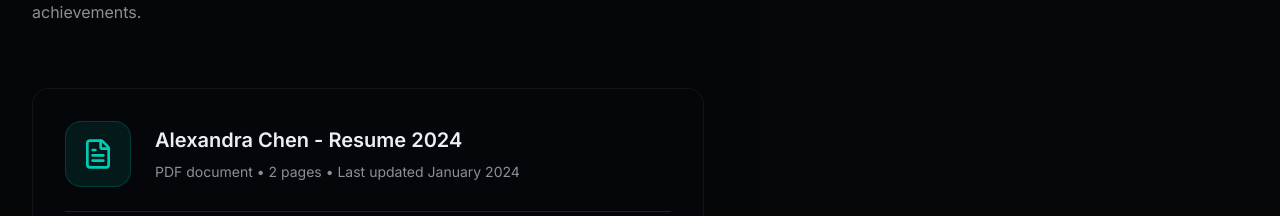
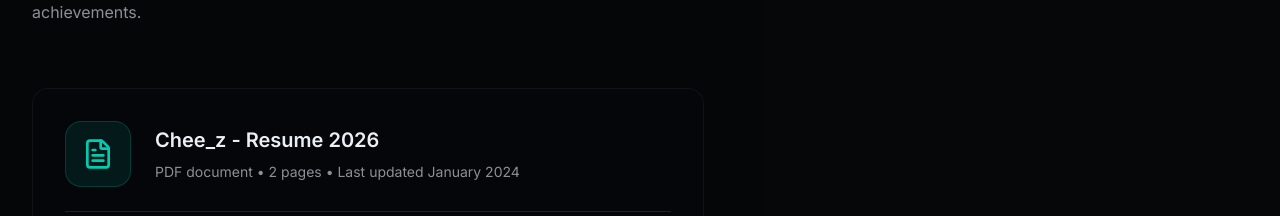
Before and after one commit to prasanjit-dey-ux/cheez-visual-designer, a Next.js app: page / in a window 1280 px wide. Shown: the part 4947-5163 px from the top of the page. Built offline with nearby package versions, Linux system fonts and the light colour scheme; a web font is replaced by a local one.

Commit message:
feat: update resume section title to Chee_z's 2026 resume

```diff
--- a/components/resume-section.tsx
+++ b/components/resume-section.tsx
@@ -48,7 +48,7 @@ export function ResumeSection() {
               {/* Content */}
               <div className="flex-1">
                 <h3 className="text-xl font-semibold text-foreground">
-                  Alexandra Chen - Resume 2024
+                  Chee_z - Resume 2026
                 </h3>
                 <p className="mt-2 text-muted-foreground text-sm">
                   PDF document • 2 pages • Last updated January 2024
```
